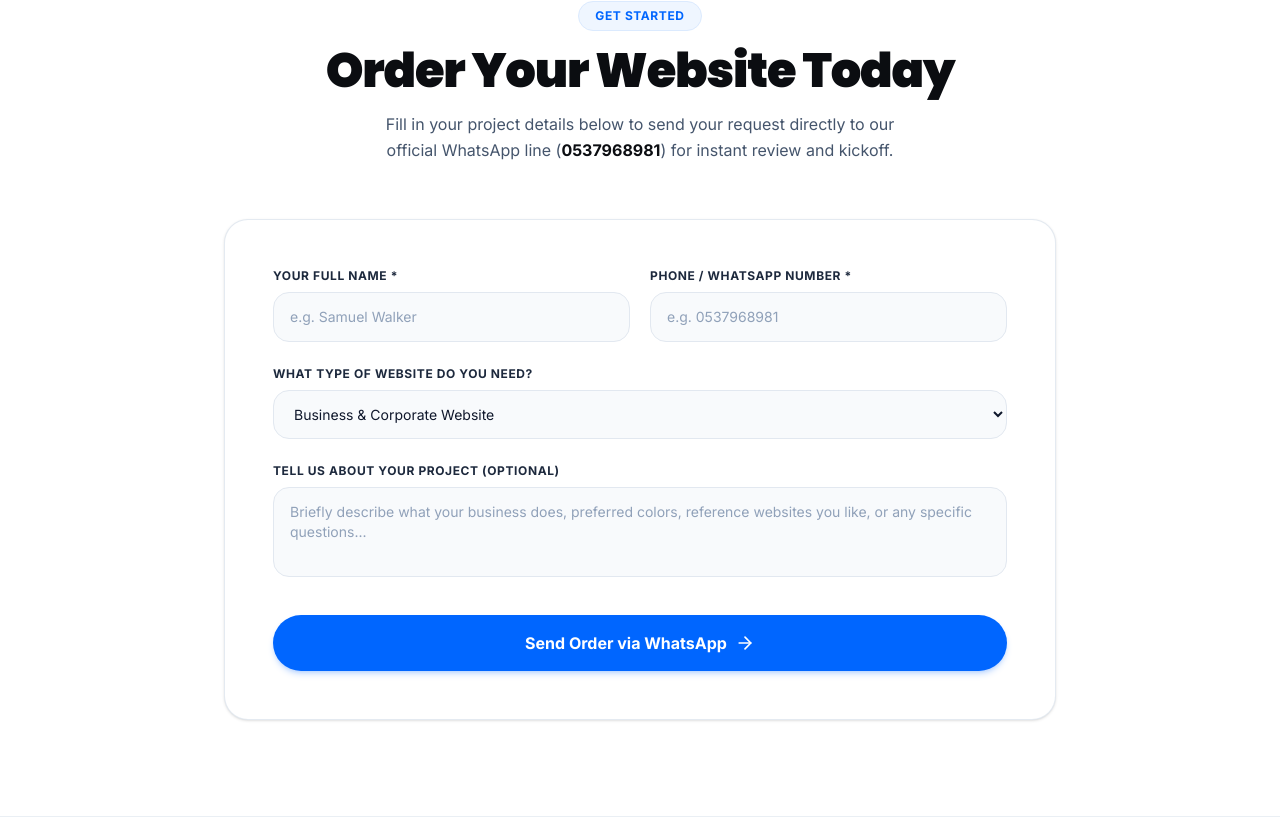
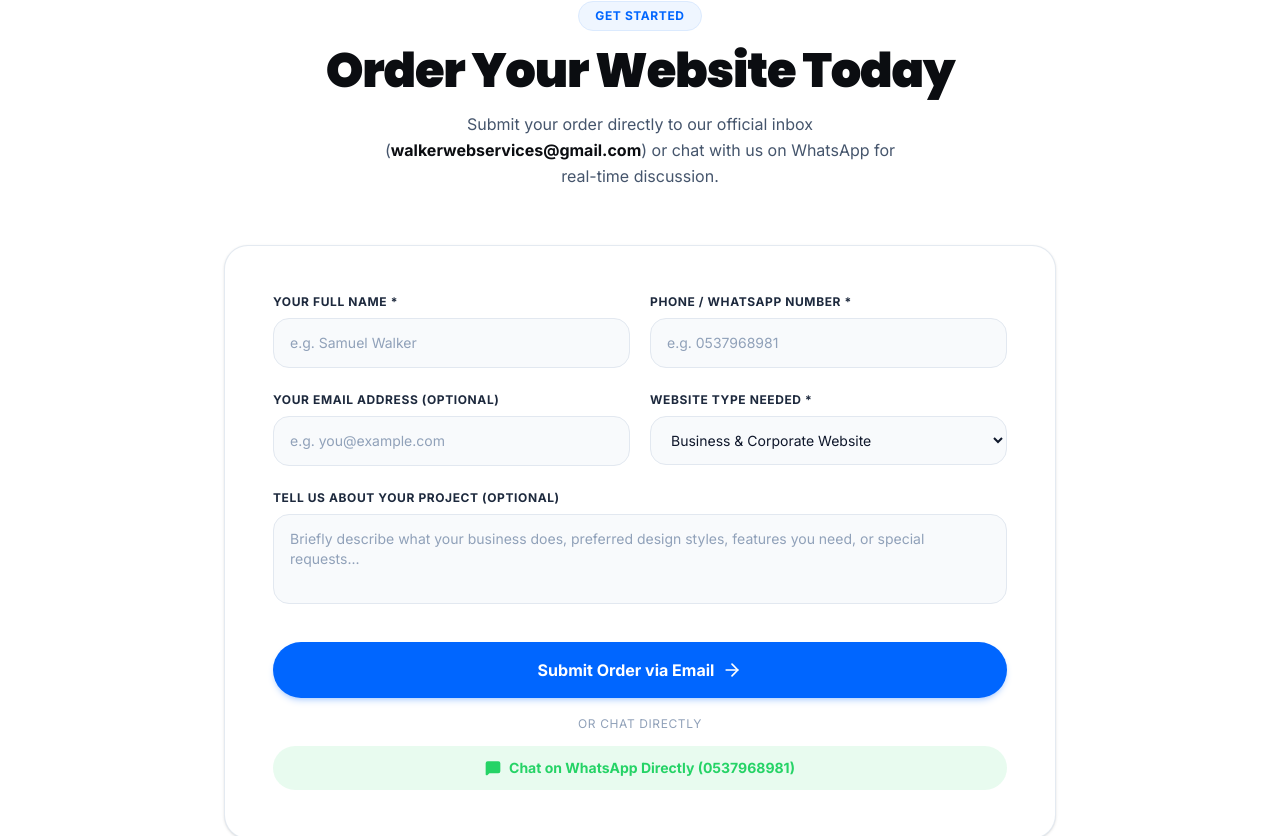
Before and after one commit to davidselorm/walker-web-services, a React (Vite) app: page / in a window 1280 px wide. Shown: the part 3519-4355 px from the top of the page. Built offline with nearby package versions, Linux system fonts and the light colour scheme.

Commit message:
Send website orders to email with seamless WhatsApp conversation hand-off

```diff
--- a/src/components/Contact.jsx
+++ b/src/components/Contact.jsx
@@ -1,14 +1,16 @@
 import React, { useState } from 'react';
 import { siteConfig } from '../data/siteConfig';
-import { ArrowRight, CheckCircle2 } from 'lucide-react';
+import { ArrowRight, CheckCircle2, MessageSquare, Loader2, AlertCircle } from 'lucide-react';
 
 export default function Contact({ defaultService }) {
   const [name, setName] = useState('');
   const [phone, setPhone] = useState('');
+  const [email, setEmail] = useState('');
   const [prevDefaultService, setPrevDefaultService] = useState(defaultService);
   const [serviceType, setServiceType] = useState(defaultService || 'Business & Corporate Website');
   const [message, setMessage] = useState('');
-  const [sent, setSent] = useState(false);
+  const [status, setStatus] = useState('idle'); // 'idle' | 'loading' | 'success' | 'error'
+  const [errorMessage, setErrorMessage] = useState('');
 
   if (defaultService !== prevDefaultService) {
     setPrevDefaultService(defaultService);
@@ -23,27 +25,59 @@ export default function Contact({ defaultService }) {
     'Custom Web Project / Other'
   ];
 
-  const handleSubmit = (e) => {
+  const getWhatsAppUrl = () => {
+    const text = `*NEW WEBSITE INQUIRY - Walker Web Services*
+━━━━━━━━━━━━━━━━━━━━━━
+👤 *Client Name:* ${name || 'Prospective Client'}
+📞 *Phone/WhatsApp:* ${phone || 'Not provided'}
+✉️ *Email:* ${email || 'Not provided'}
+🌐 *Website Needed:* ${serviceType}
+📝 *Project Notes:* ${message || 'Ready to start! Please contact me with details.'}
+━━━━━━━━━━━━━━━━━━━━━━
+_Sent via Walker Web Services Website_`;
+    return `https://wa.me/${siteConfig.whatsappNumber}?text=${encodeURIComponent(text)}`;
+  };
+
+  const handleSubmit = async (e) => {
     e.preventDefault();
     if (!name || !phone) {
       alert('Please provide your name and phone number.');
       return;
     }
 
-    const text = `*NEW WEBSITE INQUIRY - Walker Web Services*
-━━━━━━━━━━━━━━━━━━━━━━
-👤 *Client Name:* ${name}
-📞 *Phone/WhatsApp:* ${phone}
-🌐 *Website Needed:* ${serviceType}
-📝 *Project Notes:* ${message || 'Ready to start! Please contact me with details.'}
-━━━━━━━━━━━━━━━━━━━━━━
-_Sent via Walker Web Services Website_`;
+    setStatus('loading');
+    setErrorMessage('');
 
-    const encoded = encodeURIComponent(text);
-    const whatsappUrl = `https://wa.me/${siteConfig.whatsappNumber}?text=${encoded}`;
+    try {
+      const response = await fetch(`https://formsubmit.co/ajax/${siteConfig.email}`, {
+        method: 'POST',
+        headers: {
+          'Content-Type': 'application/json',
+          'Accept': 'application/json'
+        },
+        body: JSON.stringify({
+          _subject: `New Website Order from ${name} - Walker Web Services`,
+          _template: 'table',
+          'Client Name': name,
+          'Phone / WhatsApp': phone,
+          'Client Email': email || 'Not provided',
+          'Website Type': serviceType,
+          'Project Details': message || 'None provided'
+        })
+      });
 
-    setSent(true);
-    window.open(whatsappUrl, '_blank');
+      const data = await response.json();
+      if (response.ok && (data.success === 'true' || data.success === true)) {
+        setStatus('success');
+      } else {
+        throw new Error(data.message || 'Failed to submit order. Please try WhatsApp directly.');
+      }
+    } catch (err) {
+      console.error('Submission error:', err);
+      // Fallback: If submission fails, alert and offer direct WhatsApp
+      setStatus('error');
+      setErrorMessage('Could not send email automatically. Please tap the WhatsApp button below to submit directly!');
+    }
   };
 
   return (
@@ -61,12 +95,62 @@ _Sent via Walker Web Services Website_`;
           </h2>
 
           <p className="font-inter text-slate-600 text-sm sm:text-base max-w-lg mx-auto leading-relaxed">
-            Fill in your project details below to send your request directly to our official WhatsApp line (<strong className="text-[#0B0D11]">{siteConfig.phone}</strong>) for instant review and kickoff.
+            Submit your order directly to our official inbox (<strong className="text-[#0B0D11]">{siteConfig.email}</strong>) or chat with us on WhatsApp for real-time discussion.
           </p>
         </div>
 
         {/* Clean White Card Form */}
         <div className="bg-white rounded-3xl border border-slate-200/90 p-5 sm:p-12 shadow-sm text-left">
+
+          {status === 'success' ? (
+            <div className="space-y-6 text-center py-6 animate-in fade-in duration-200">
+              <div className="w-16 h-16 rounded-full bg-blue-50 text-[#0066FF] flex items-center justify-center mx-auto">
+                <CheckCircle2 className="w-9 h-9" />
+              </div>
+
+              <div className="space-y-2">
+                <h3 className="font-poppins font-bold text-2xl text-[#0B0D11]">
+                  Order Sent Successfully!
+                </h3>
+                <p className="font-inter text-slate-600 text-sm sm:text-base max-w-md mx-auto">
+                  Thank you, <strong className="text-slate-900">{name}</strong>. Your order details have been delivered to our team at <strong className="text-[#0066FF]">{siteConfig.email}</strong>.
+                </p>
+              </div>
+
+              <div className="p-5 rounded-2xl bg-slate-50 border border-slate-200 text-left max-w-md mx-auto space-y-2 text-xs sm:text-sm font-inter text-slate-700">
+                <div className="font-bold text-slate-900 border-b border-slate-200 pb-1.5">Order Summary:</div>
+                <div>• <strong>Service:</strong> {serviceType}</div>
+                <div>• <strong>Phone:</strong> {phone}</div>
+                {email && <div>• <strong>Email:</strong> {email}</div>}
+              </div>
+
+              {/* Seamless WhatsApp Hand-off */}
+              <div className="pt-2 flex flex-col sm:flex-row items-center justify-center gap-3">
+                <a
+                  href={getWhatsAppUrl()}
+                  target="_blank"
+                  rel="noopener noreferrer"
+                  className="w-full sm:w-auto font-inter inline-flex items-center justify-center gap-2 px-6 py-3.5 rounded-full bg-[#25D366] hover:bg-emerald-600 text-white font-bold text-sm shadow-md transition-all active:scale-95"
+                >
+                  <MessageSquare className="w-4 h-4 fill-current" />
+                  <span>Continue on WhatsApp Now</span>
+                </a>
+
+                <button
+                  onClick={() => {
+                    setStatus('idle');
+                    setName('');
+                    setPhone('');
+                    setEmail('');
+                    setMessage('');
+                  }}
+                  className="w-full sm:w-auto font-inter inline-flex items-center justify-center px-6 py-3.5 rounded-full bg-slate-100 hover:bg-slate-200 text-slate-700 font-semibold text-sm transition"
+                >
+                  Submit Another Order
+                </button>
+              </div>
+            </div>
+          ) : (
             <form onSubmit={handleSubmit} className="space-y-5 sm:space-y-6">
               <div className="grid sm:grid-cols-2 gap-4 sm:gap-5">
                 <div>
@@ -98,9 +182,23 @@ _Sent via Walker Web Services Website_`;
                 </div>
               </div>
 
+              <div className="grid sm:grid-cols-2 gap-4 sm:gap-5">
                 <div>
                   <label className="block font-inter text-xs font-bold uppercase tracking-wider text-slate-800 mb-2">
-                What Type of Website Do You Need?
+                    Your Email Address (Optional)
+                  </label>
+                  <input
+                    type="email"
+                    value={email}
+                    onChange={(e) => setEmail(e.target.value)}
+                    placeholder="e.g. you@example.com"
+                    className="font-inter w-full px-4 py-3 sm:py-3.5 rounded-2xl bg-slate-50 border border-slate-200 text-slate-900 placeholder-slate-400 focus:outline-none focus:border-[#0066FF] focus:bg-white text-base sm:text-sm transition"
+                  />
+                </div>
+
+                <div>
+                  <label className="block font-inter text-xs font-bold uppercase tracking-wider text-slate-800 mb-2">
+                    Website Type Needed *
                   </label>
                   <select
                     value={serviceType}
@@ -114,6 +212,7 @@ _Sent via Walker Web Services Website_`;
                     ))}
                   </select>
                 </div>
+              </div>
 
               <div>
                 <label className="block font-inter text-xs font-bold uppercase tracking-wider text-slate-800 mb-2">
@@ -123,28 +222,55 @@ _Sent via Walker Web Services Website_`;
                   rows={3}
                   value={message}
                   onChange={(e) => setMessage(e.target.value)}
-                placeholder="Briefly describe what your business does, preferred colors, reference websites you like, or any specific questions..."
+                  placeholder="Briefly describe what your business does, preferred design styles, features you need, or special requests..."
                   className="font-inter w-full px-4 py-3 sm:py-3.5 rounded-2xl bg-slate-50 border border-slate-200 text-slate-900 placeholder-slate-400 focus:outline-none focus:border-[#0066FF] focus:bg-white text-base sm:text-sm transition resize-none"
                 />
               </div>
 
-            <div className="pt-2 space-y-4">
+              {status === 'error' && (
+                <div className="p-4 rounded-2xl bg-red-50 border border-red-200 text-red-800 text-xs sm:text-sm font-inter flex items-start gap-2.5">
+                  <AlertCircle className="w-5 h-5 text-red-600 shrink-0 mt-0.5" />
+                  <span>{errorMessage}</span>
+                </div>
+              )}
+
+              {/* Action Buttons: Submit Order to Email + Direct WhatsApp Chat */}
+              <div className="pt-2 space-y-3">
                 <button
                   type="submit"
-                className="w-full py-3.5 sm:py-4 px-6 rounded-full bg-[#0066FF] hover:bg-blue-700 text-white font-inter font-bold text-sm sm:text-base transition-all shadow-md shadow-blue-500/25 hover:shadow-lg hover:shadow-blue-500/35 active:scale-[0.99] flex items-center justify-center gap-2 cursor-pointer"
+                  disabled={status === 'loading'}
+                  className="w-full py-3.5 sm:py-4 px-6 rounded-full bg-[#0066FF] hover:bg-blue-700 disabled:bg-blue-400 text-white font-inter font-bold text-sm sm:text-base transition-all shadow-md shadow-blue-500/25 hover:shadow-lg hover:shadow-blue-500/35 active:scale-[0.99] flex items-center justify-center gap-2 cursor-pointer"
                 >
-                <span>Send Order via WhatsApp</span>
+                  {status === 'loading' ? (
+                    <>
+                      <Loader2 className="w-5 h-5 animate-spin" />
+                      <span>Sending Order to {siteConfig.email}...</span>
+                    </>
+                  ) : (
+                    <>
+                      <span>Submit Order via Email</span>
                       <ArrowRight className="w-5 h-5 shrink-0" />
+                    </>
+                  )}
                 </button>
+
+                <div className="text-center">
+                  <span className="font-inter text-xs text-slate-400 uppercase tracking-wider">or chat directly</span>
                 </div>
 
-            {sent && (
-              <div className="p-4 rounded-2xl bg-blue-50 border border-blue-200 text-blue-900 text-xs sm:text-sm font-inter flex items-center gap-3">
-                <CheckCircle2 className="w-5 h-5 text-[#0066FF] shrink-0" />
-                <span>WhatsApp has opened with your inquiry! Walker Web Services will respond promptly.</span>
+                <a
+                  href={getWhatsAppUrl()}
+                  target="_blank"
+                  rel="noopener noreferrer"
+                  className="w-full py-3 px-6 rounded-full bg-[#25D366]/10 hover:bg-[#25D366]/20 text-[#25D366] font-inter font-bold text-sm transition-all flex items-center justify-center gap-2"
+                >
+                  <MessageSquare className="w-4 h-4 fill-current shrink-0" />
+                  <span>Chat on WhatsApp Directly ({siteConfig.phone})</span>
+                </a>
               </div>
+            </form>
           )}
-          </form>
+
         </div>
 
       </div>
```
Lines whose indentation alone changed are shown as unchanged.
